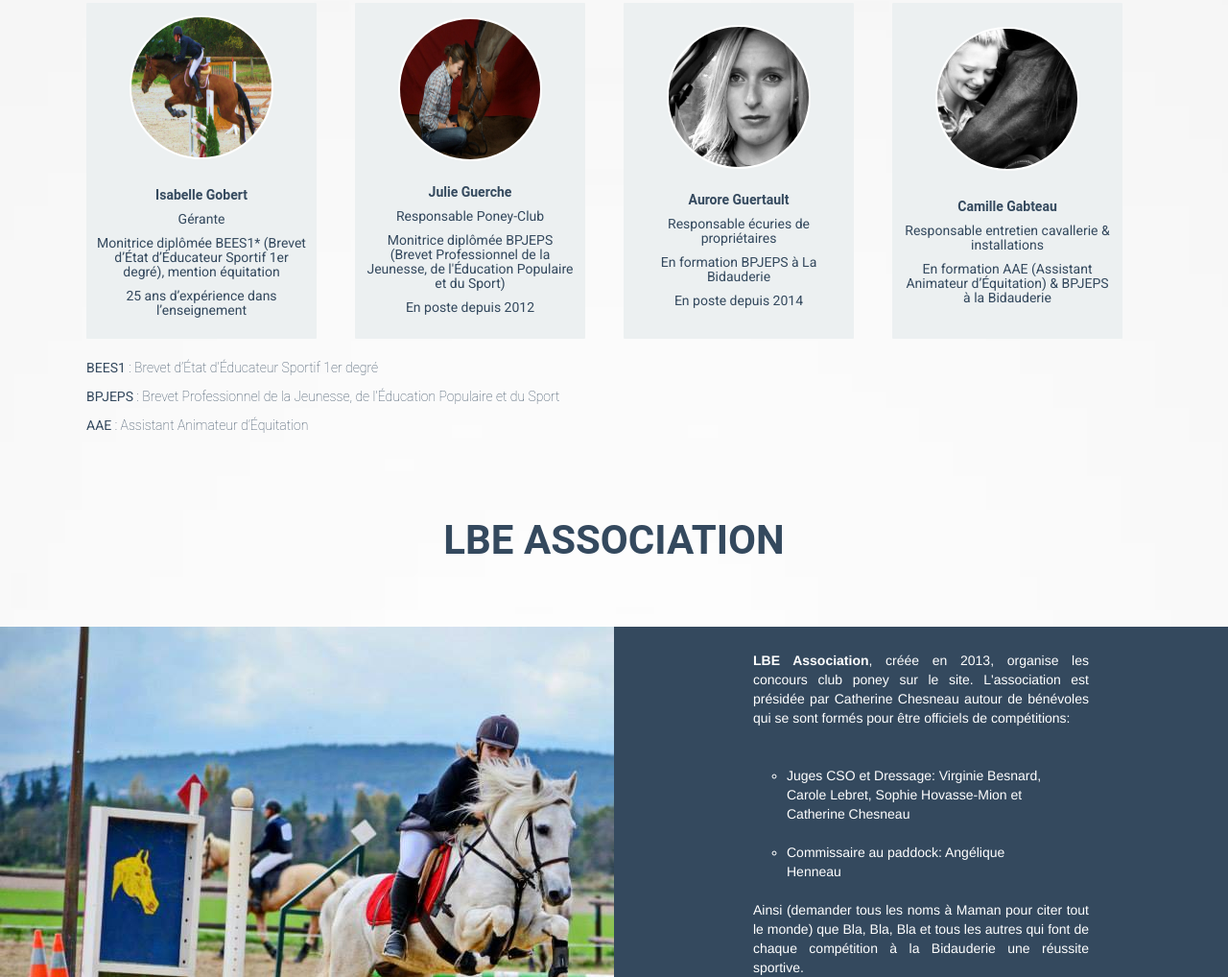
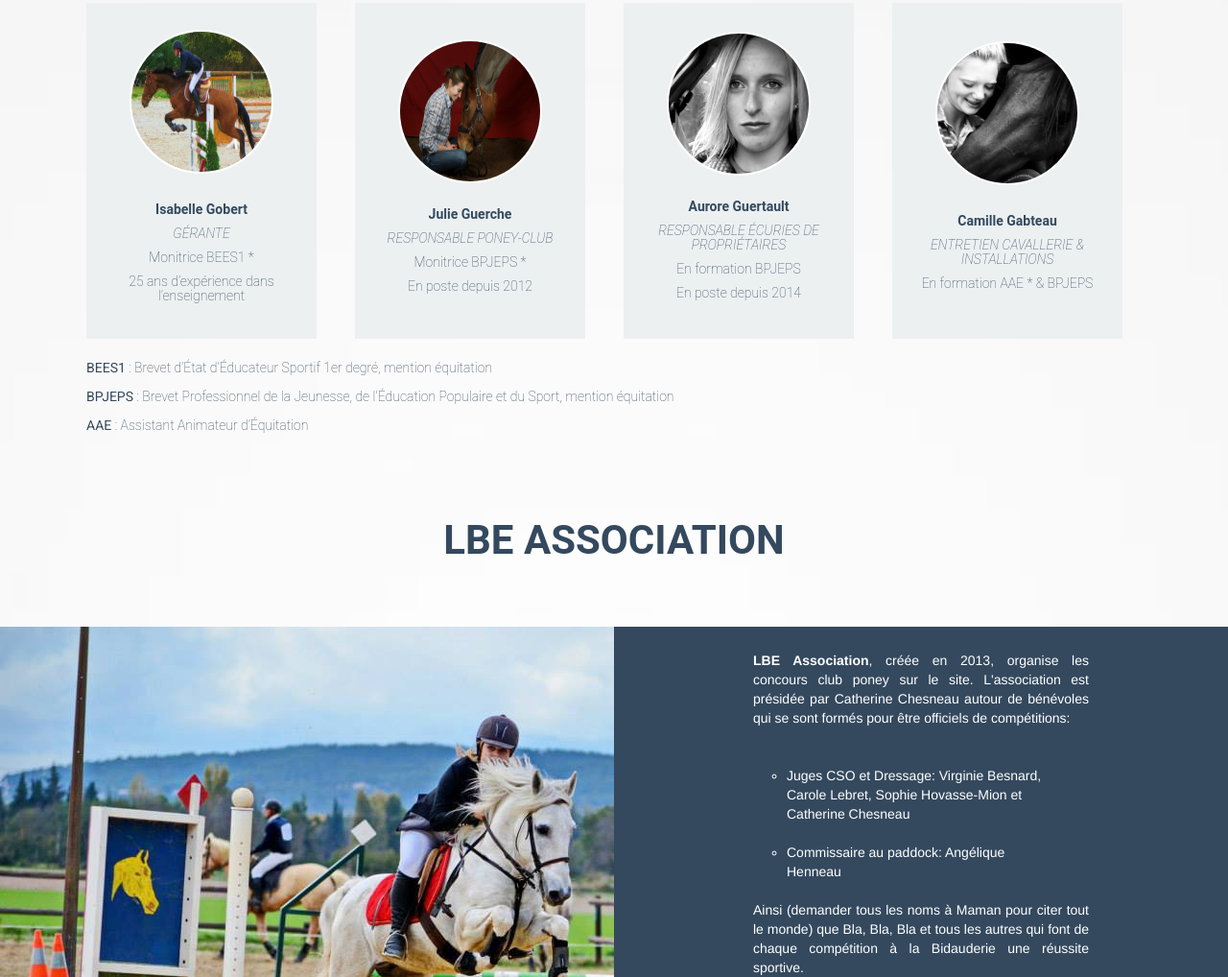
Before and after one commit to constancegb/bidauderie-equitation, a plain HTML site: page club.html in a window 1280 px wide. Shown: the part 769-1787 px from the top of the page at 96% size. Drawn offline with nearby package versions, Linux system fonts and the light colour scheme; a web font is replaced by a local one.

Commit message:
text edit

```diff
--- a/club.html
+++ b/club.html
@@ -66,7 +66,7 @@
         <div id="employes-txt" style="margin-top:30px">
           <p>Isabelle Gobert</p>
           <p>Gérante</p>
-          <p>Monitrice diplômée BEES1* (Brevet d’État d’Éducateur Sportif 1er degré), mention équitation</p>
+          <p>Monitrice BEES1 *</p>
           <p>25 ans d’expérience dans l’enseignement</p>
         </div>
       </div>
@@ -78,7 +78,7 @@
         <div id="employes-txt">
           <p>Julie Guerche</p>
           <p> Responsable Poney-Club</p>
-          <p>Monitrice diplômée BPJEPS (Brevet Professionnel de la Jeunesse, de l'Éducation Populaire et du Sport)</p>
+          <p>Monitrice BPJEPS *</p>
           <p>En poste depuis 2012</p>
         </div>
       </div>
@@ -90,7 +90,7 @@
         <div id="employes-txt">
           <p>Aurore Guertault</p>
           <p>Responsable écuries de propriétaires</p>
-          <p>En formation BPJEPS à La Bidauderie</p>
+          <p>En formation BPJEPS</p>
           <p>En poste depuis 2014</p>
         </div>
       </div>
@@ -101,15 +101,15 @@
         </div>
         <div id="employes-txt">
           <p>Camille Gabteau</p>
-          <p>Responsable entretien cavallerie & installations</p>
-          <p>En formation AAE (Assistant Animateur d’Équitation) & BPJEPS à la Bidauderie</p>
+          <p>Entretien cavallerie & installations</p>
+          <p>En formation AAE * & BPJEPS</p>
         </div>
       </div>
     </div>
 
     <div class="info-diplome">
-      <p><span>BEES1</span> : Brevet d’État d’Éducateur Sportif 1er degré</p>
-      <p><span>BPJEPS</span> : Brevet Professionnel de la Jeunesse, de l'Éducation Populaire et du Sport</p>
+      <p><span>BEES1</span> : Brevet d’État d’Éducateur Sportif 1er degré, mention équitation</p>
+      <p><span>BPJEPS</span> : Brevet Professionnel de la Jeunesse, de l'Éducation Populaire et du Sport, mention équitation</p>
       <p><span>AAE </span>: Assistant Animateur d’Équitation</p>
     </div>
 
--- a/styles/style.css
+++ b/styles/style.css
@@ -764,10 +764,16 @@ footer {
   line-height: 15px;
   color: #34495e;
   font-family: Roboto;
+  font-weight: lighter;
 }
 
 #employes-txt p:first-child {
   font-weight: bold;
+}
+
+#employes-txt p:nth-child(2) {
+    font-style: italic;
+    text-transform: uppercase;
 }
 
 /* ------ ASSOCIATION ------- */
```
